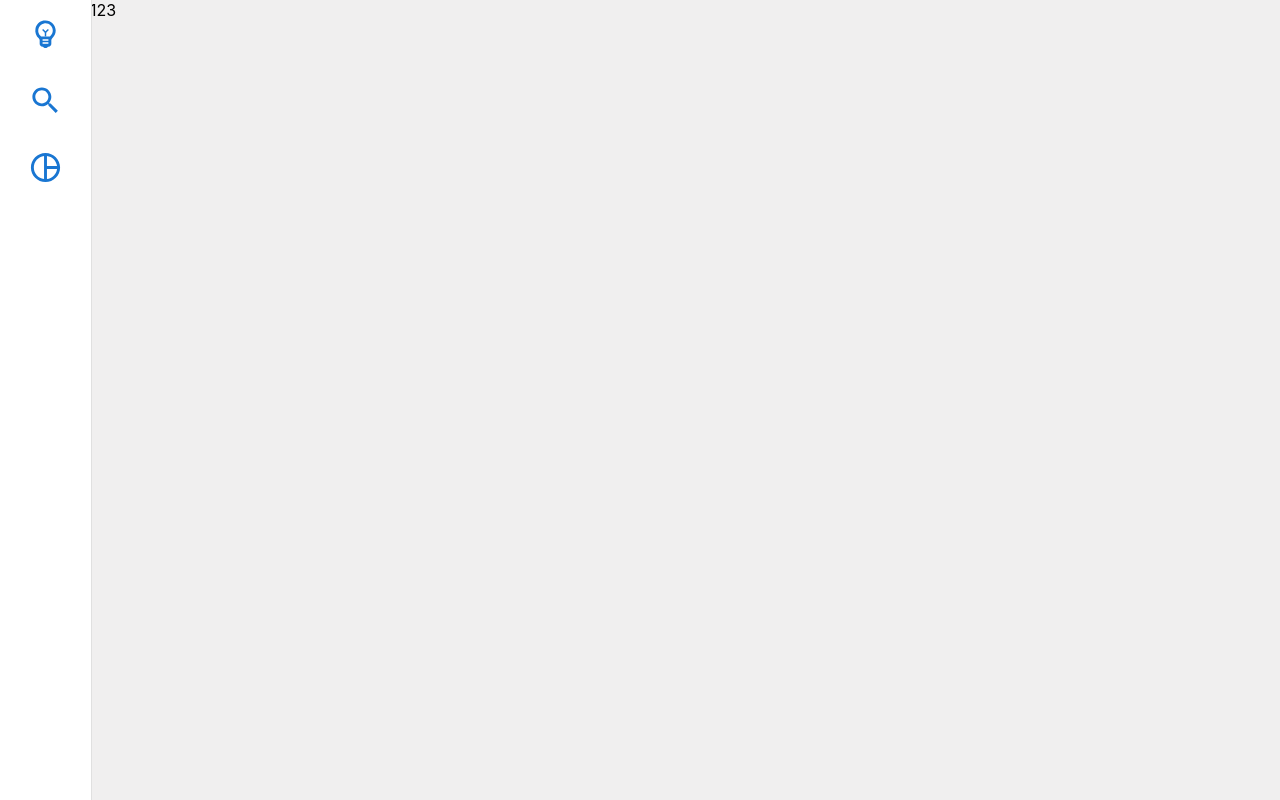
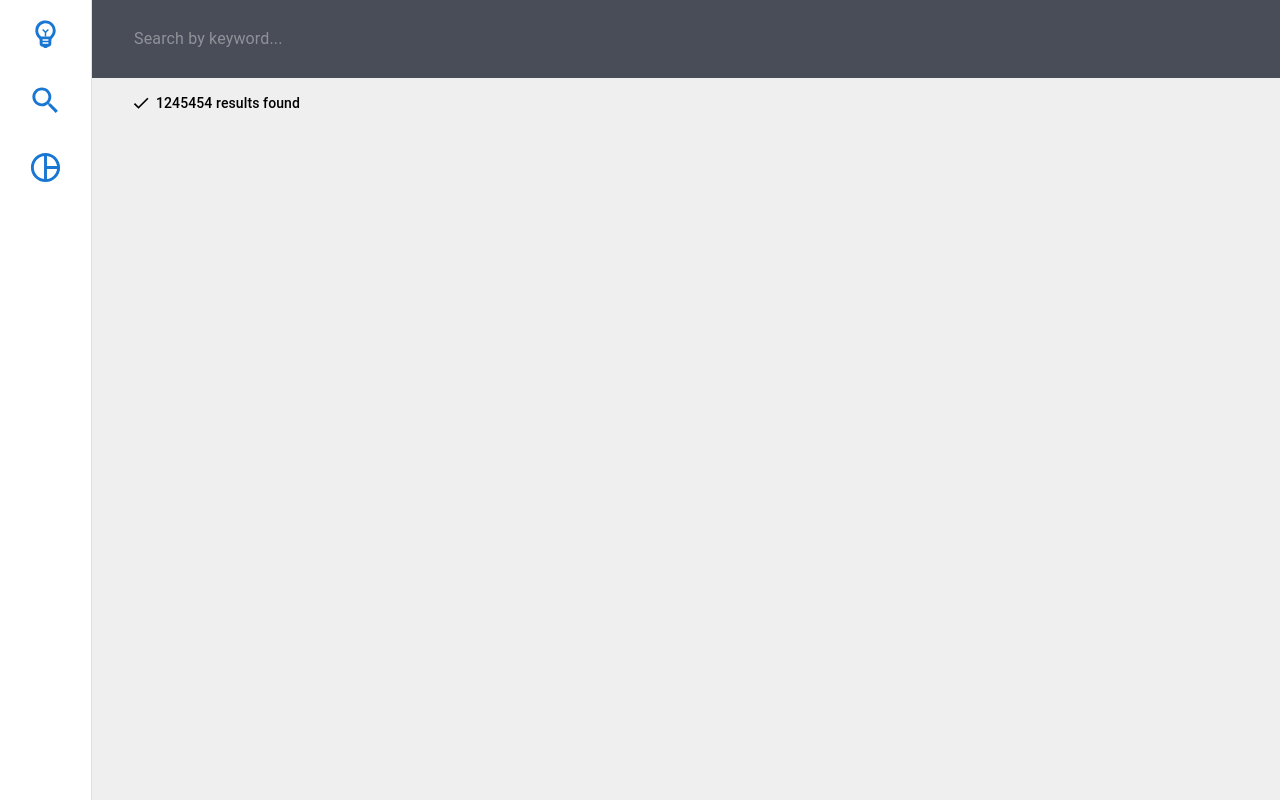
Before and after one commit to ibotchori/logmind, a React (Create React App) app: page / in a window 1280 px wide. Built offline with nearby package versions, Linux system fonts and the light colour scheme.

Commit message:
Add Search component

```diff
--- a/src/App.js
+++ b/src/App.js
@@ -1,10 +1,13 @@
 import Layout from "./components/Layout";
+import Search from "./components/Search/Search";
 
 function App() {
 
   return (
     <div>
-      <Layout>123</Layout>
+      <Layout>
+        <Search/>
+      </Layout>
     </div>
   );
 }
--- a/src/components/Layout.js
+++ b/src/components/Layout.js
@@ -12,7 +12,7 @@ const useStyles = makeStyles({
     backgroundColor: "#F0EFEF",
     width: "100%",
     height: "100vh",
-    marginLeft: '90px'
+    marginLeft: '91px'
   },
 });
 
@@ -20,7 +20,7 @@ const Layout = ({ children }) => {
   const classes = useStyles();
   return (
     <div className={classes.root}>
-      <SideBar></SideBar>
+      <SideBar/>
       <div className={classes.page}>{children}</div>
     </div>
   );
--- /dev/null
+++ b/src/components/Search/Search.js
@@ -0,0 +1,33 @@
+import React from "react";
+import Box from "@mui/material/Box";
+import Input from "@mui/material/Input";
+import { Typography } from "@mui/material";
+import CheckIcon from "@mui/icons-material/Check";
+
+const Search = () => {
+  return (
+    <>
+      <Box
+        sx={{
+          padding: "15px",
+          backgroundColor: "#494D58",
+          display: "flex",
+          alignItems: "center",
+          "& > :not(style)": { m: 1 },
+        }}
+      >
+        <Input
+          style={{ color: "#F0F0F0", paddingLeft: "20px" }}
+          disableUnderline={true}
+          placeholder="Search by keyword..."
+        />
+      </Box>
+      <Box sx={{ display: "flex", paddingLeft: "40px", paddingTop: "15px" }}>
+        <CheckIcon fontSize="small" sx={{ paddingRight: "5px" }} />
+        <Typography variant="subtitle2">1245454 results found</Typography>
+      </Box>
+    </>
+  );
+};
+
+export default Search;
```
